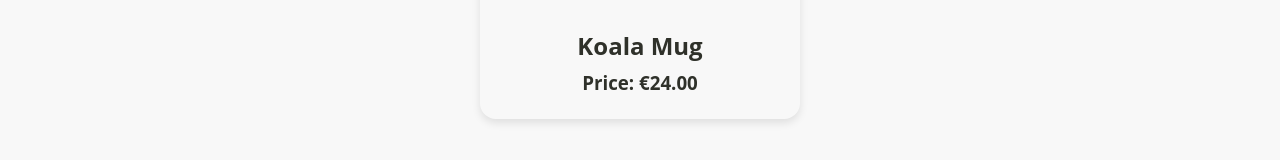
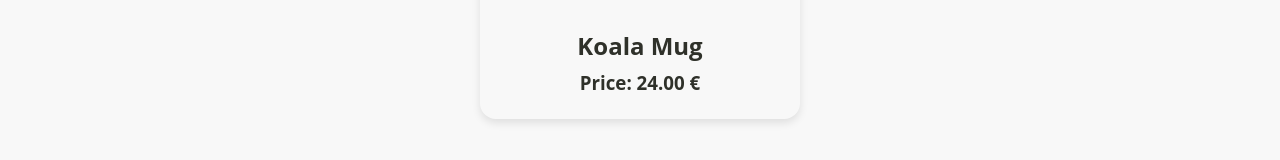
Before and after one commit to taktsoft-campus-talents/koala-shop-web, a React (Vite) app: page / in a window 1280 px wide. Shown: the part 397-557 px from the top of the page. Built offline with nearby package versions, Linux system fonts and the light colour scheme.

Commit message:
calculate rebate

```diff
--- a/src/pages/Cart.jsx
+++ b/src/pages/Cart.jsx
@@ -5,6 +5,9 @@ import "./Cart.css";
 
 export function Cart() {
   const { cartItems, totalPrice, removeFromCart } = useContext(CartContext);
+
+  const discount = totalPrice * 0.1;
+
   return (
     <>
       <div className="cart-page">
@@ -24,7 +27,10 @@ export function Cart() {
                 </li>
               ))}
             </ul>
-            <h2>Total: {formatPrice(totalPrice)}</h2>
+
+            <p>Total: {formatPrice(totalPrice)}</p>
+            <p>You receive a 10 % discount: {formatPrice(discount)}</p>
+            <h2>Total cost: {formatPrice(totalPrice - discount)}</h2>
           </div>
         )}
       </div>
--- a/src/utils/utils.js
+++ b/src/utils/utils.js
@@ -1,4 +1,4 @@
 export function formatPrice(cents) {
   const euros = (cents / 100).toFixed(2);
-  return `€${euros}`;
+  return `${euros} €`;
 }
```
